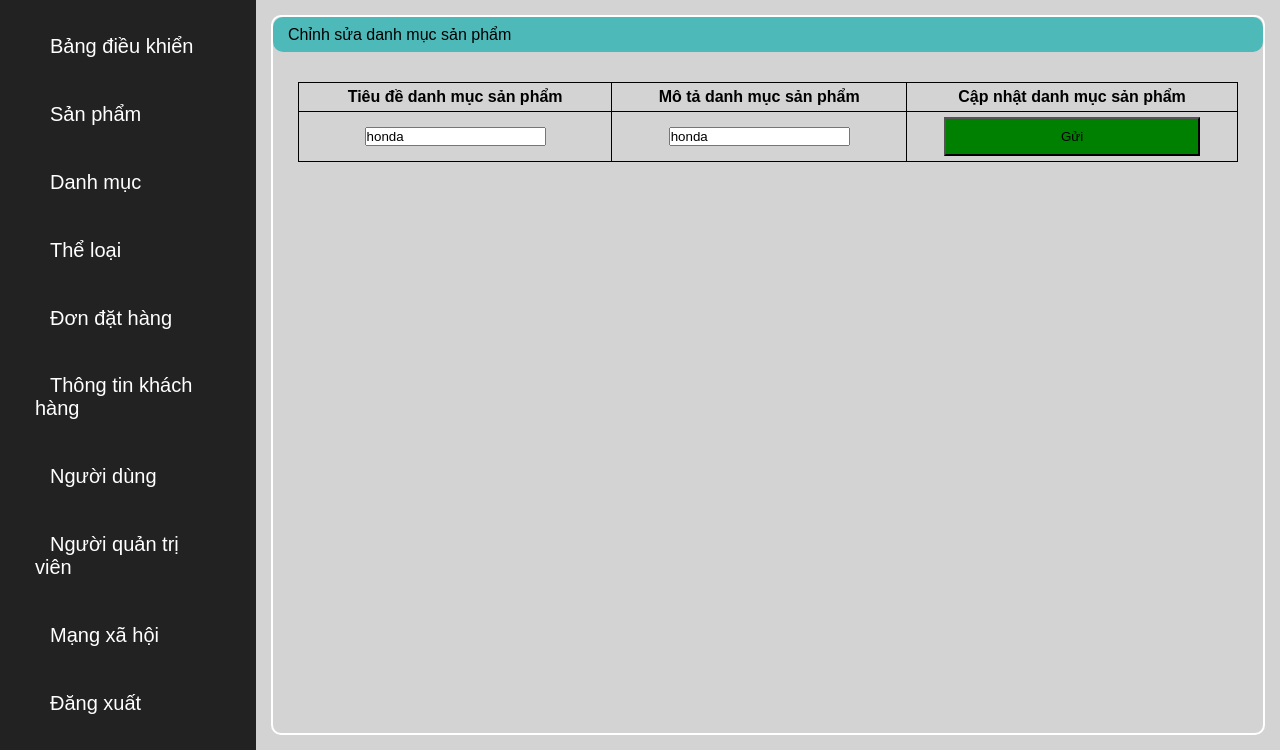
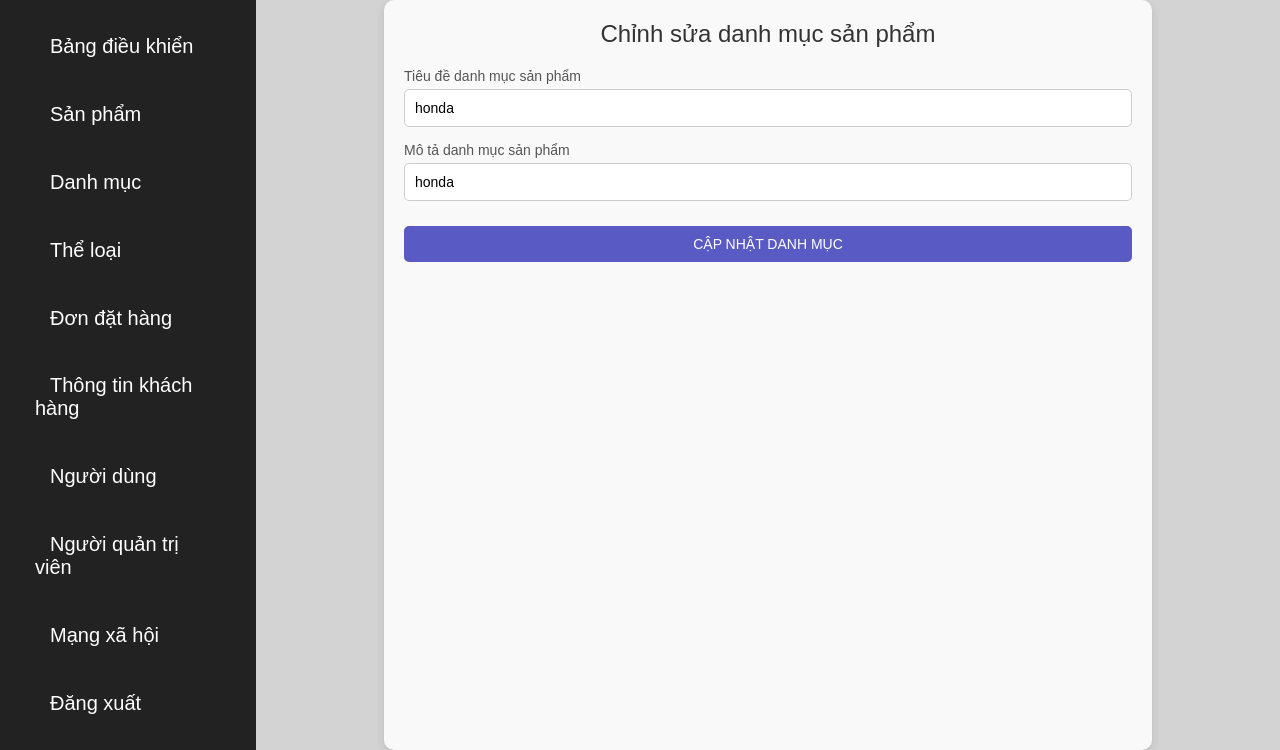
Before and after one commit to CongThuan02/btl_php, a PHP site: page /admin_cate_update.php?cat_id=13 in a window 1280 px wide. Shown: the part 50-800 px from the top of the page. Run offline with PHP 8.4, Linux system fonts and the light colour scheme; a user stored in the database is signed in; data comes from the database, SQL or seed files in the repository.

Commit message:
sua danh muc san pham

```diff
--- a/admin_cate_update.php
+++ b/admin_cate_update.php
@@ -1,23 +1,11 @@
-<!-- Phần sửa danh mục sản phẩm
-Yêu cầu :Khi ấn vào nút cập nhật danh mục sản phẩm  thì sẽ cập nhật lại bảng categories
-        :sau khi ấn cập nhật sẽ chuyển về trang xem
- -->
 <?php
 include('admin_header.php');
 include('admin_sidebar.php');
 ?>
 
-<form class="container" action="admin_cate_update.php" method="post">
-
-    <div class="title">
-        Chỉnh sửa danh mục sản phẩm
-    </div>
-    <table>
-        <tr>
-            <th>Tiêu đề danh mục sản phẩm</th>
-            <th>Mô tả danh mục sản phẩm</th>
-            <th>Cập nhật danh mục sản phẩm</th>
-        </tr>
+<div class="containers">
+    <div class="title">Chỉnh sửa danh mục sản phẩm</div>
+    <form action="admin_cate_update.php" method="post" onsubmit="return validateForm()">
         <?php
         if (isset($_GET['cat_id'])) {
             $cat_id = $_GET['cat_id'];
@@ -26,38 +14,141 @@
             $row = mysqli_fetch_array($res);
             $cat_title = $row['cat_title'];
             $cat_desc = $row['cat_desc'];
-                        echo "
-                   <tr>
-                       <td><input type='text' name='cat_title' required value='$cat_title'></td>
-                       <td><input type='text' name='cat_desc' required value='$cat_desc'></td>
-                       <input type='hidden' name='cat_id' value='$cat_id'>
-                       <td><input type='submit' name='submit' value='Gửi'></td>
-                   </tr>
-                   ";
+        ?>
+
+        <div class="form__group">
+            <label for="cat_title">Tiêu đề danh mục sản phẩm</label>
+            <input type="text" name="cat_title" id="cat_title"  value="<?php echo $cat_title; ?>">
+            <div id="error_cat_title" class="error-message"></div>
+        </div>
+
+        <div class="form__group">
+            <label for="cat_desc">Mô tả danh mục sản phẩm</label>
+            <input type="text" name="cat_desc" id="cat_desc"  value="<?php echo $cat_desc; ?>">
+            <div id="error_cat_desc" class="error-message"></div>
+        </div>
+
+        <input type="hidden" name="cat_id" value="<?php echo $cat_id; ?>">
+
+        <div class="form__group">
+            <input type="submit" name="submit" value="Cập nhật danh mục" class="btn-submit">
+        </div>
+        <?php
         }
         ?>
-
-    </table>
-    </from>
+    </form>
+</div>
 
 <?php
 include('admin_footer.php');
 ?>
+
 <?php
 if (isset($_POST['submit'])) {
     $cat_id = $_POST['cat_id'];
     $cat_title = $_POST['cat_title'];
     $cat_desc = $_POST['cat_desc'];
-                $sql = "UPDATE `categories` SET
-                cat_title='$cat_title',
-                cat_desc='$cat_desc'
-                where cat_id='$cat_id'";
+
+    // Cập nhật thông tin danh mục sản phẩm
+    $sql = "UPDATE `categories` SET cat_title='$cat_title', cat_desc='$cat_desc' WHERE cat_id='$cat_id'";
     $res = mysqli_query($con, $sql);
-                echo $sql;
+
     if ($res) {
         echo "<script>alert('Đổi danh mục sản phẩm thành công')</script>";
         echo "<script>window.open('admin_cate_view.php','_self')</script>";
     }
 }
+?>
 
-        ?>
+<script>
+    // Hàm kiểm tra tính hợp lệ của form
+    function validateForm() {
+        let isValid = true;
+
+        // Lấy giá trị của các ô input
+        var cat_title = document.getElementById('cat_title').value;
+        var cat_desc = document.getElementById('cat_desc').value;
+
+        // Xóa thông báo lỗi cũ (nếu có)
+        document.getElementById('error_cat_title').innerText = '';
+        document.getElementById('error_cat_desc').innerText = '';
+
+        // Kiểm tra các trường nhập liệu không được bỏ trống
+        if (cat_title == "") {
+            document.getElementById('error_cat_title').innerText = "Tiêu đề danh mục sản phẩm không được để trống.";
+            isValid = false;
+        }
+        if (cat_desc == "") {
+            document.getElementById('error_cat_desc').innerText = "Mô tả danh mục sản phẩm không được để trống.";
+            isValid = false;
+        }
+
+        return isValid;
+    }
+</script>
+
+<style>
+    .containers {
+        width: 60%;
+        margin: 0 auto;
+        padding: 20px;
+        background-color: #f9f9f9;
+        border-radius: 10px;
+        box-shadow: 0 4px 10px rgba(0, 0, 0, 0.1);
+    }
+
+    .title {
+        text-align: center;
+        font-size: 24px;
+        color: #333;
+        margin-bottom: 20px;
+    }
+
+    .form__group {
+        margin-bottom: 15px;
+    }
+
+    .form__group label {
+        display: block;
+        font-size: 14px;
+        color: #555;
+        margin-bottom: 5px;
+    }
+
+    .form__group input {
+        width: 100%;
+        padding: 10px;
+        border: 1px solid #ccc;
+        border-radius: 5px;
+        font-size: 14px;
+        box-sizing: border-box;
+    }
+
+    .form__group input:focus {
+        border-color: #007bff;
+        outline: none;
+    }
+
+    .btn-submit {
+        background-color: #007bff;
+        color: white;
+        padding: 10px 20px;
+        border: none;
+        border-radius: 5px;
+        cursor: pointer;
+        font-size: 16px;
+        width: 100%;
+        margin-top: 10px;
+    }
+
+    .btn-submit:hover {
+        background-color: #0056b3;
+    }
+
+    /* Thêm kiểu cho thông báo lỗi */
+    .error-message {
+        color: red;
+        font-size: 12px;
+        margin-top: 5px;
+    }
+</style>
```
Also changed, not shown: admin_cate_add.php (+105 -16 lines). Lines whose indentation alone changed are shown as unchanged.
